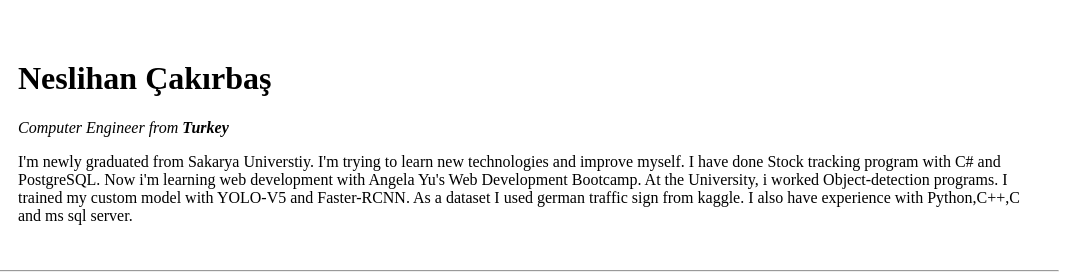
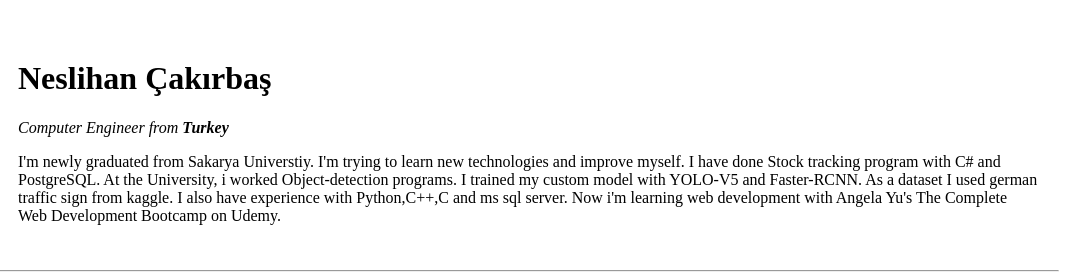
Before and after one commit to 1neslihan/CV, a plain HTML site: page index.html in a window 1280 px wide. Shown: the top 280 px of the page, 203-1280 px from the left. Drawn offline with Linux system fonts and the light colour scheme.

Commit message:
Update index.html

```diff
--- a/index.html
+++ b/index.html
@@ -29,11 +29,11 @@
             <p>
               I'm newly graduated from Sakarya Universtiy. I'm trying to learn
               new technologies and improve myself. I have done Stock tracking
-              program with C# and PostgreSQL. Now i'm learning web development
-              with Angela Yu's Web Development Bootcamp. At the University,
+              program with C# and PostgreSQL. At the University,
               i worked Object-detection programs. I trained my custom model with
               YOLO-V5 and Faster-RCNN. As a dataset I used german traffic sign
               from kaggle. I also have experience with Python,C++,C and ms sql server.
+              Now i'm learning web development with Angela Yu's The Complete Web Development Bootcamp on Udemy.
             </p>
           </td>
         </tr>
```
